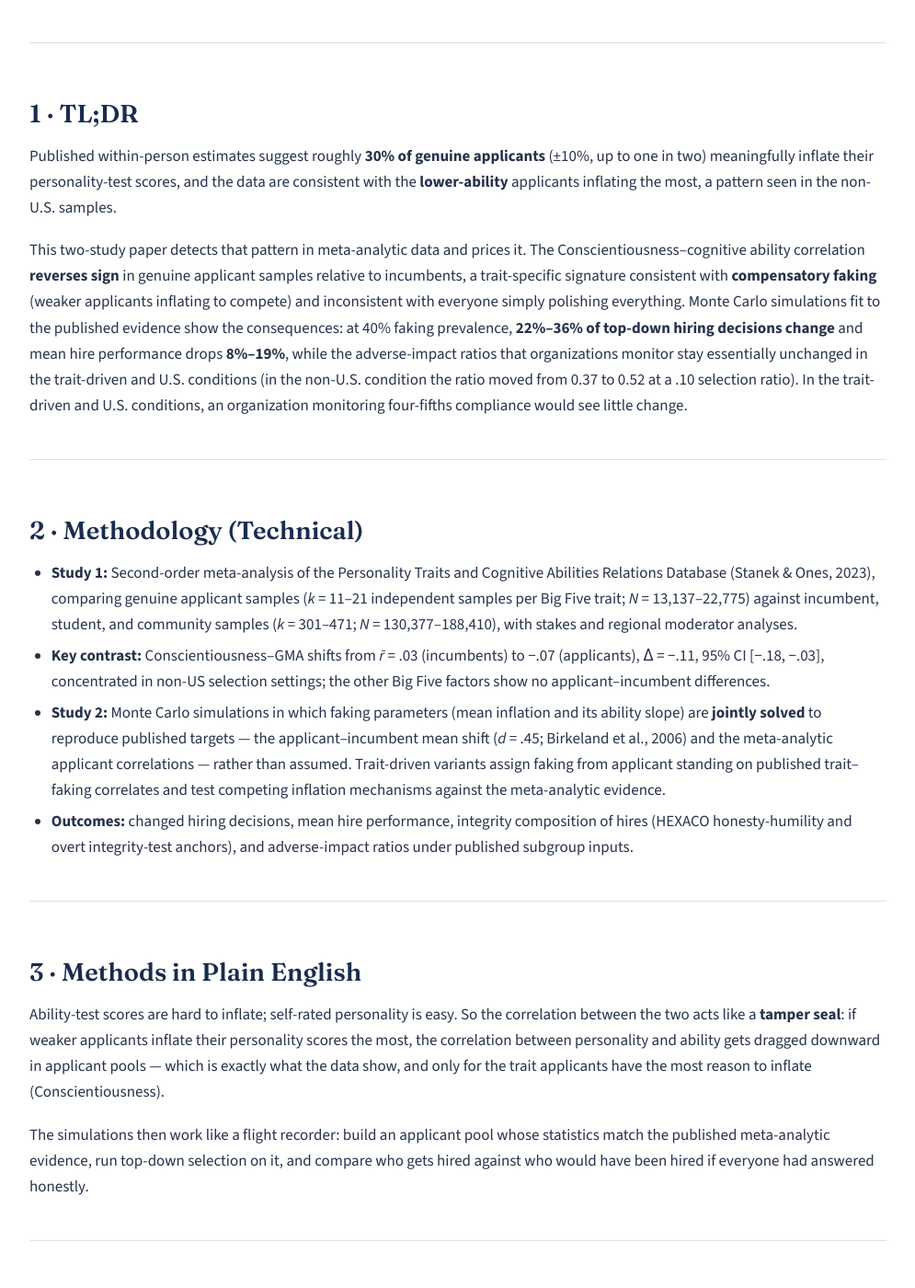
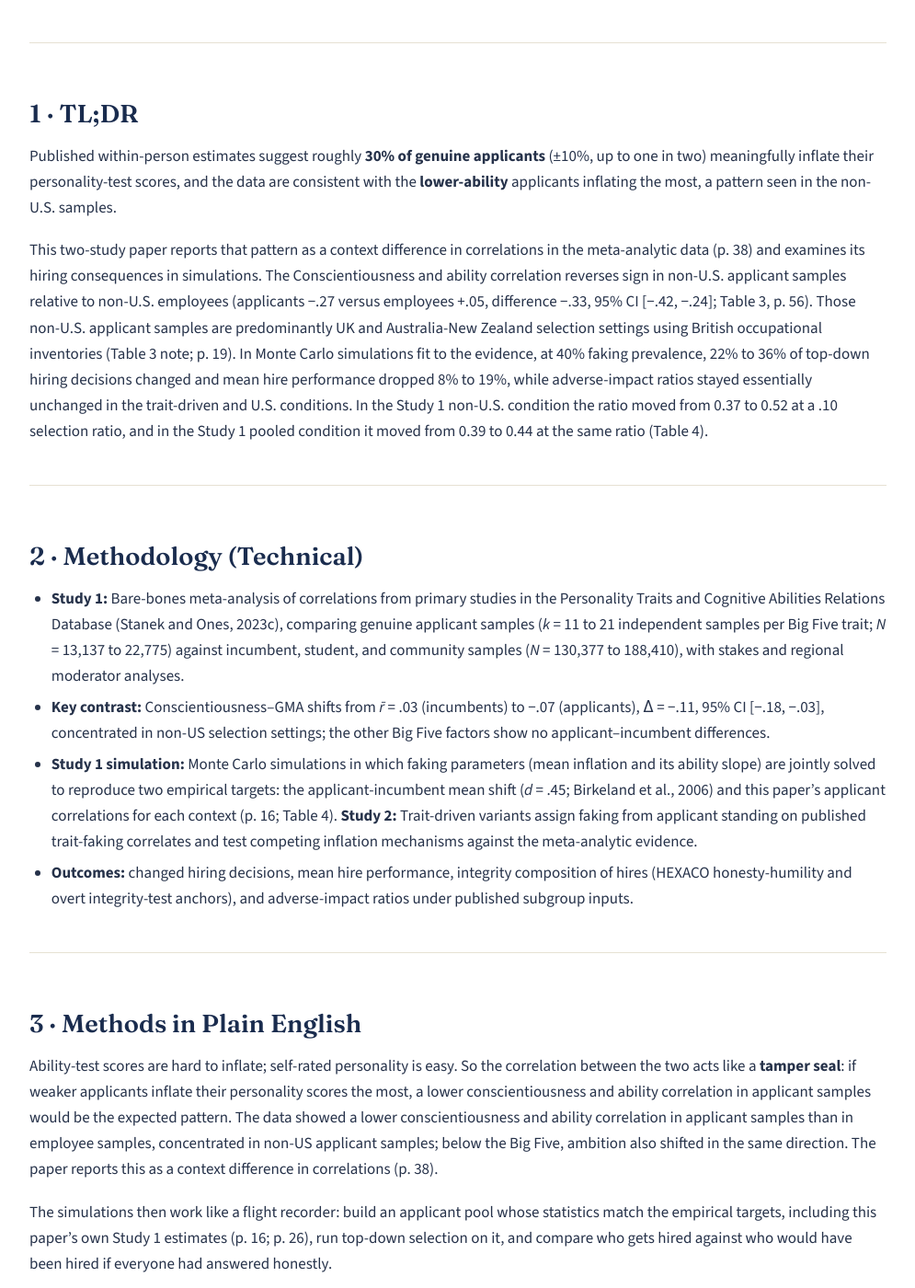
Before and after one commit to mjmonnot/mjmonnot.github.io, a Jekyll site: the page built from publications/2026-compensatory-faking.md, in a window 1280 px wide and 1400 px high, scrolled down 943 px. Shown: the whole window at 92% size, without its empty margins (142-1137 px from the left). Built offline with Jekyll 4.4.1, drawn with Linux system fonts in a browser that asks for light colours; some of the changed text lies outside the part shown.

Commit message:
Compensatory faking: publication page corrections SC-01, SC-03 to SC-09 and AC-1
Applies the bots' gated SITE_CORRECTIONS for faking-costs round 4 (TASK_18; Receipts: SC items ACCURATE). SC-02 is superseded by SC-08 and not applied. Endnotes 4 and 5 keep APA style (ampersand, en dash in the page range).

Co-Authored-By: Claude Fable 5.2 <noreply@anthropic.com>
Claude-Session: https://claude.ai/code/session_01TKeWHFR7E5YyftLbi9sYbp

```diff
--- a/publications/2026-compensatory-faking.md
+++ b/publications/2026-compensatory-faking.md
@@ -9,7 +9,7 @@ permalink: /publications/2026-compensatory-faking.html
 <div class="key-findings">
 <p class="key-findings-label">Key findings</p>
 <ol>
-<li>Published estimates suggest about three in ten real job applicants inflate their answers on personality tests. This paper&rsquo;s applicant data are consistent with that inflation being larger among lower-ability applicants in the non-US samples; in the U.S. samples, personality and cognitive ability stayed essentially unrelated.</li>
+<li>Published estimates suggest about three in ten real job applicants inflate their answers on personality tests. This paper&rsquo;s applicant data are consistent with that inflation being larger among lower-ability applicants in the non-US samples. In U.S. studies, the applicant minus employee difference in the conscientiousness and ability correlation was near zero (&minus;.01, 95% CI [&minus;.07, .06]).</li>
 <li>In simulations fitted to that evidence, with four in ten applicants faking, 22% to 36% of hiring decisions changed and the average job performance of those hired fell by 8% to 19%.</li>
 <li>In most of the simulated conditions the statistics used in bias audits barely moved, so an employer watching selection-rate ratios would not see the change in who was hired. Average personality scores did rise; that is how the faking was built into the simulation.</li>
 </ol>
@@ -28,24 +28,24 @@ permalink: /publications/2026-compensatory-faking.html
 
 Published within-person estimates suggest roughly **30% of genuine applicants** (±10%, up to one in two) meaningfully inflate their personality-test scores, and the data are consistent with the **lower-ability** applicants inflating the most, a pattern seen in the non-U.S. samples.
 
-This two-study paper detects that pattern in meta-analytic data and prices it. The Conscientiousness–cognitive ability correlation **reverses sign** in genuine applicant samples relative to incumbents, a trait-specific signature consistent with **compensatory faking** (weaker applicants inflating to compete) and inconsistent with everyone simply polishing everything. Monte Carlo simulations fit to the published evidence show the consequences: at 40% faking prevalence, **22%–36% of top-down hiring decisions change** and mean hire performance drops **8%–19%**, while the adverse-impact ratios that organizations monitor stay essentially unchanged in the trait-driven and U.S. conditions (in the non-U.S. condition the ratio moved from 0.37 to 0.52 at a .10 selection ratio). In the trait-driven and U.S. conditions, an organization monitoring four-fifths compliance would see little change.
+This two-study paper reports that pattern as a context difference in correlations in the meta-analytic data (p. 38) and examines its hiring consequences in simulations. The Conscientiousness and ability correlation reverses sign in non-U.S. applicant samples relative to non-U.S. employees (applicants &minus;.27 versus employees +.05, difference &minus;.33, 95% CI [&minus;.42, &minus;.24]; Table 3, p. 56). Those non-U.S. applicant samples are predominantly UK and Australia-New Zealand selection settings using British occupational inventories (Table 3 note; p. 19). In Monte Carlo simulations fit to the evidence, at 40% faking prevalence, 22% to 36% of top-down hiring decisions changed and mean hire performance dropped 8% to 19%, while adverse-impact ratios stayed essentially unchanged in the trait-driven and U.S. conditions. In the Study 1 non-U.S. condition the ratio moved from 0.37 to 0.52 at a .10 selection ratio, and in the Study 1 pooled condition it moved from 0.39 to 0.44 at the same ratio (Table 4).
 
 ---
 
 ## 2 · Methodology (Technical)
 
-- **Study 1:** Second-order meta-analysis of the Personality Traits and Cognitive Abilities Relations Database (Stanek & Ones, 2023), comparing genuine applicant samples (*k* = 11–21 independent samples per Big Five trait; *N* = 13,137–22,775) against incumbent, student, and community samples (*k* = 301–471; *N* = 130,377–188,410), with stakes and regional moderator analyses.
+- **Study 1:** Bare-bones meta-analysis of correlations from primary studies in the Personality Traits and Cognitive Abilities Relations Database (Stanek and Ones, 2023c), comparing genuine applicant samples (*k* = 11 to 21 independent samples per Big Five trait; *N* = 13,137 to 22,775) against incumbent, student, and community samples (*N* = 130,377 to 188,410), with stakes and regional moderator analyses.
 - **Key contrast:** Conscientiousness–GMA shifts from *r̄* = .03 (incumbents) to −.07 (applicants), Δ = −.11, 95% CI [−.18, −.03], concentrated in non-US selection settings; the other Big Five factors show no applicant–incumbent differences.
-- **Study 2:** Monte Carlo simulations in which faking parameters (mean inflation and its ability slope) are **jointly solved** to reproduce published targets — the applicant–incumbent mean shift (*d* = .45; Birkeland et al., 2006) and the meta-analytic applicant correlations — rather than assumed. Trait-driven variants assign faking from applicant standing on published trait–faking correlates and test competing inflation mechanisms against the meta-analytic evidence.
+- **Study 1 simulation:** Monte Carlo simulations in which faking parameters (mean inflation and its ability slope) are jointly solved to reproduce two empirical targets: the applicant-incumbent mean shift (*d* = .45; Birkeland et al., 2006) and this paper's applicant correlations for each context (p. 16; Table 4). **Study 2:** Trait-driven variants assign faking from applicant standing on published trait-faking correlates and test competing inflation mechanisms against the meta-analytic evidence.
 - **Outcomes:** changed hiring decisions, mean hire performance, integrity composition of hires (HEXACO honesty-humility and overt integrity-test anchors), and adverse-impact ratios under published subgroup inputs.
 
 ---
 
 ## 3 · Methods in Plain English
 
-Ability-test scores are hard to inflate; self-rated personality is easy. So the correlation between the two acts like a **tamper seal**: if weaker applicants inflate their personality scores the most, the correlation between personality and ability gets dragged downward in applicant pools — which is exactly what the data show, and only for the trait applicants have the most reason to inflate (Conscientiousness).
+Ability-test scores are hard to inflate; self-rated personality is easy. So the correlation between the two acts like a **tamper seal**: if weaker applicants inflate their personality scores the most, a lower conscientiousness and ability correlation in applicant samples would be the expected pattern. The data showed a lower conscientiousness and ability correlation in applicant samples than in employee samples, concentrated in non-US applicant samples; below the Big Five, ambition also shifted in the same direction. The paper reports this as a context difference in correlations (p. 38).
 
-The simulations then work like a flight recorder: build an applicant pool whose statistics match the published meta-analytic evidence, run top-down selection on it, and compare who gets hired against who would have been hired if everyone had answered honestly.
+The simulations then work like a flight recorder: build an applicant pool whose statistics match the empirical targets, including this paper's own Study 1 estimates (p. 16; p. 26), run top-down selection on it, and compare who gets hired against who would have been hired if everyone had answered honestly.
 
 ---
 
@@ -56,7 +56,7 @@ The simulations then work like a flight recorder: build an applicant pool whose
 - At 40% faking prevalence, **22%–36% of top-down hiring decisions changed** and mean hire performance fell **8%–19%** relative to honest responding in the same pool.
 - The meta-analytic evidence **rejected desirability-proportional (trait-general) inflation** — the data are not consistent with everyone inflating everything proportionally.
 - Applicants who gained hiring slots through modeled faking averaged **0.2–0.4 SD lower in honesty-humility** than the applicants they displaced (0.3–0.7 SD under overt integrity-test correlations).
-- **Adverse-impact ratios were essentially unchanged** by faking: a passed bias audit is not evidence of an undistorted assessment.
+- In the trait-driven simulations (Study 2) and the U.S. condition of Study 1, adverse-impact ratios moved by 0.03 or less; in the Study 1 non-US condition the ratio rose from 0.37 to 0.52 at a .10 selection ratio, and in the Study 1 pooled condition it moved from 0.39 to 0.44 at the same ratio (Table 4). A passed bias audit does not show whether the assessment was undistorted.
 
 ---
 
@@ -65,7 +65,7 @@ The simulations then work like a flight recorder: build an applicant pool whose
 ### For Leaders & HR
 
 - Treat clean psychometric dashboards with suspicion proportional to the stakes: in these simulations, one in five or more hiring decisions changed while every monitored statistic looked normal.
-- Use faking countermeasures (warnings, response-time screens, verification) even when nothing looks wrong — the distortion is invisible by design.
+- Consider the countermeasures the paper names (verification warnings and forced-choice formats, plus measuring integrity directly) even when audit statistics look normal; in the trait-driven simulations, a four-fifths audit would not have shown the change in who was hired.
 
 ### For People Analytics
 
@@ -83,5 +83,5 @@ The simulations then work like a flight recorder: build an applicant pool whose
 1. Monnot, M. J. (2026). Compensatory faking and the relationship between cognitive ability and personality in personnel selection: Meta-analytic evidence and trait-driven simulations. *SSRN*. https://doi.org/10.2139/ssrn.7611561
 2. Birkeland, S. A., Manson, T. M., Kisamore, J. L., Brannick, M. T., & Smith, M. A. (2006). A meta-analytic investigation of job applicant faking on personality measures. *International Journal of Selection and Assessment, 14*(4), 317–335. https://doi.org/10.1111/j.1468-2389.2006.00354.x
 3. Griffith, R. L., & Converse, P. D. (2011). The rules of evidence and the prevalence of applicant faking. In M. Ziegler, C. MacCann, & R. D. Roberts (Eds.), *New perspectives on faking in personality assessment* (pp. 34–52). Oxford University Press.
-4. Sackett, P. R., Zhang, C., Berry, C. M., & Lievens, F. (2022). Revisiting meta-analytic estimates of validity in personnel selection. *Journal of Applied Psychology, 107*(11), 2040–2068. https://doi.org/10.1037/apl0000994
-5. Stanek, K. C., & Ones, D. S. (2023). Meta-analytic relations between personality and cognitive ability. *Proceedings of the National Academy of Sciences, 120*(23), e2212794120. https://doi.org/10.1073/pnas.2212794120
+4. Sackett, P. R., Zhang, C., Berry, C. M., & Lievens, F. (2022). Revisiting meta-analytic estimates of validity in personnel selection: Addressing systematic overcorrection for restriction of range. *Journal of Applied Psychology, 107*(11), 2040–2068. https://doi.org/10.1037/apl0000994
+5. Stanek, K. C., & Ones, D. S. (2023c). Personality traits and cognitive abilities relations database [Data set]. Data Repository for the University of Minnesota. https://doi.org/10.13020/7YS8-ET75
```
